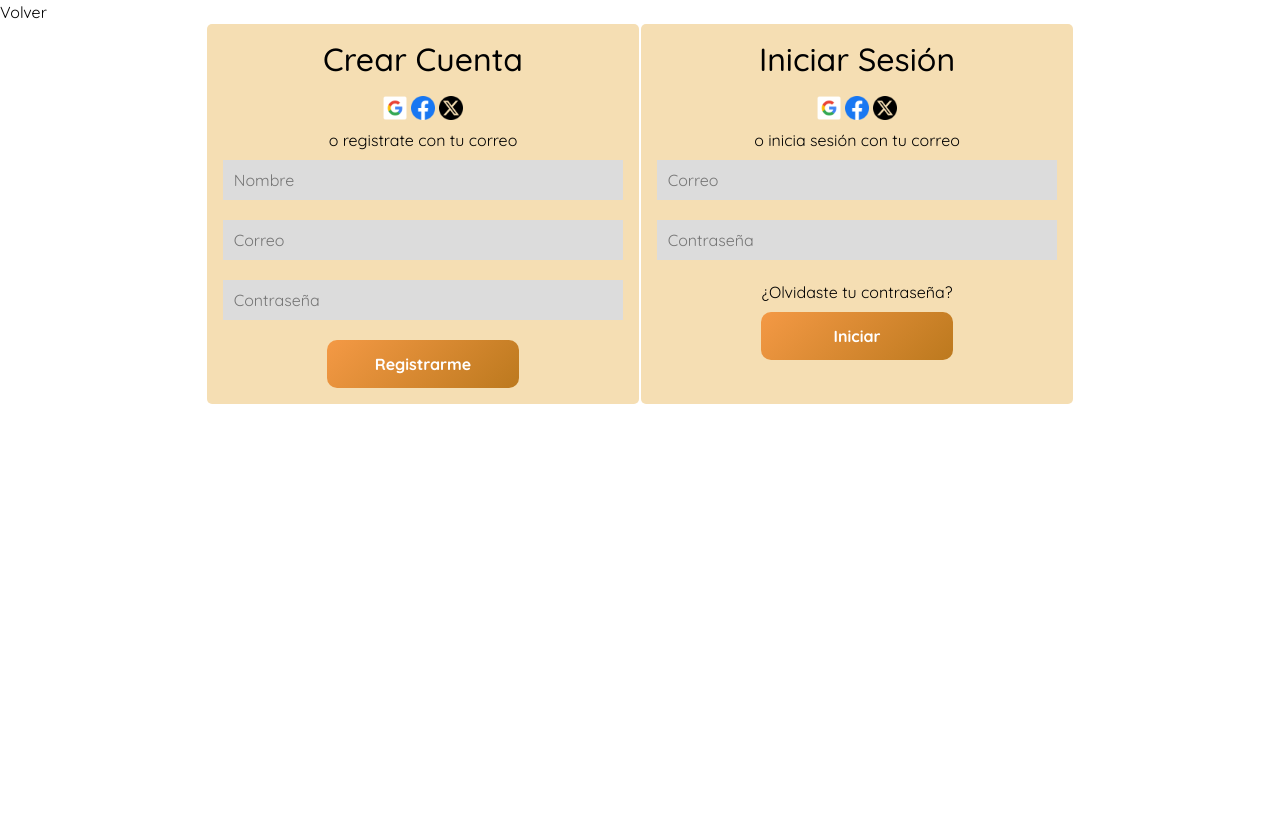
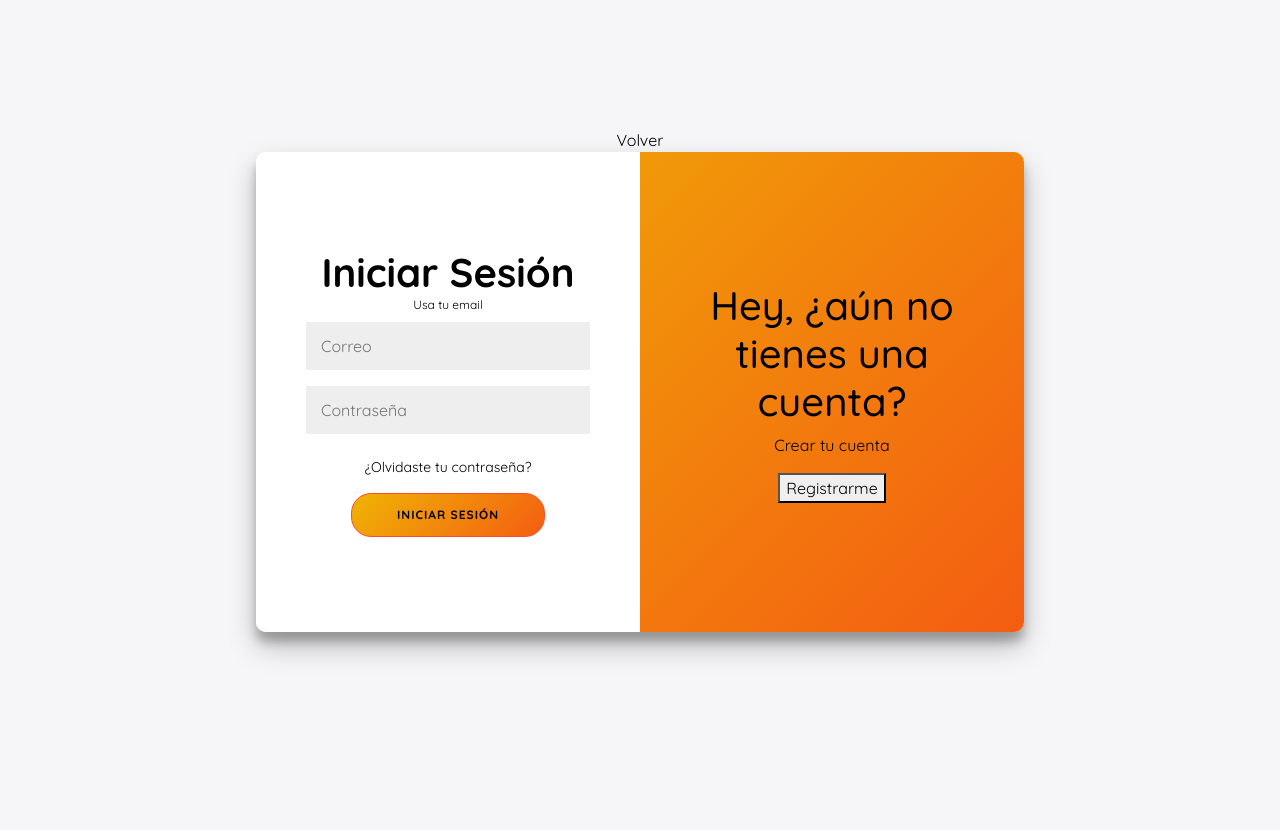
Before and after one commit to jose-advh/somos-simu, a PHP site: page /pages/acceder.html in a window 1280 px wide. Before the commit the page ends 404 px from the top, so only its background shows below. Run offline with PHP 8.4, Linux system fonts and the light colour scheme; some libraries are stand-ins or nearby versions.

Commit message:
Login y Registro añadidos

```diff
--- a/css/styles.css
+++ b/css/styles.css
@@ -157,7 +157,7 @@
   /* Contenedor de contenido que se desplaza */
   .scrolling-content {
     display: flex;
-    animation: scroll 20s linear infinite;
+    animation: scroll 30s linear infinite;
   }
 
   .asignatura {
@@ -211,61 +211,210 @@
 /* importar fuente */
 @import url("https://fonts.googleapis.com/css2?family=Poppins:ital,wght@1,300&display=swap");
 
-  .header-acceder {
+
+
+.body-acceder {
+    font-family: "Poppins", sans-serif;
+    background: #f6f5f7;
+    display: flex;
+    flex-direction: column;
+    justify-content: center;
+    align-items: center;
+    height: 100vh;
+    margin: -20px 0 50px;
 }
 
-  .main-acceder {
-
+.formulario__titulo {
+  font-weight: bold;
+  margin: 0;
 }
 
-  .contenedor-acceder {
-    justify-content: center;
-    gap: 2px;
+.formulario__subtitulo {
+  font-size: 12px;
 }
 
-  .contenedor-formulario-acceder {
-    background-color: wheat;
-    padding: 1rem;
-    border-radius: 5px;
+.formulario__enlace {
+  color: #228be6;
+  font-size: 14px;
+  text-decoration: none;
+  margin: 15px 0;
 }
 
-  .formulario-acceder {
-    align-items: center;
+.formulario__red-social--rojo {
+  color: red;
 }
 
-  .redes_sociales-acceder {
+.contenedor {
+  background: #fff;
+  border-radius: 10px;
+  box-shadow: 0 14px 28px rgba(0, 0, 0, 0.25), 0 10px 10px rgba(0, 0, 0, 0.22);
+  position: relative;
+  overflow: hidden;
+  width: 768px;
+  max-width: 100%;
+  min-height: 480px;
 }
 
-  .red_sociales_logos-acceder {
-    width: 1.5rem;
-
+.formulario {
+  background: #fff;
+  display: flex;
+  flex-direction: column;
+  padding: 0 50px;
+  height: 100%;
+  justify-content: center;
+  align-items: center;
+  text-align: center;
 }
 
-  .contenedor-formulario-acceder input {
-    margin-bottom: 12px;
-    background-color: gainsboro;
-    border: none;
-    height: 2.5rem;
-    width: 25rem;
+.formulario__redes-sociales {
+  margin: 20px 0;
 }
 
-  .button_submit-acceder {
-    width: 12rem;
-    background: #F49945;
-    color: white !important;
-    font-weight: 900 !important;
-    background: linear-gradient(135deg, #F49945, #BC791E);
-    height: 3rem;
-    border-radius: 10px;
+.formulario__red-social {
+  border: 1px solid #ddd;
+  border-radius: 50%;
+  display: inline-flex;
+  justify-content: center;
   align-items: center;
-    border: none;
-    cursor: pointer;
+  margin: 0 5px;
+  height: 40px;
+  width: 40px;
 }
 
-  .button_submit-acceder:hover {
-    transition: .2s ease;
-    border-radius: 10px 15px;
+.formulario__entrada {
+  background: #eee;
+  border: none;
+  padding: 12px 15px;
+  margin: 8px 0;
+  width: 100%;
 }
+
+.formulario__boton {
+  border-radius: 20px;
+  border: 1px solid #ff4b2b;
+  background: linear-gradient(135deg, #EFB404, #F45D12);
+  color: #fff;
+  font-size: 12px;
+  font-weight: bold;
+  padding: 12px 45px;
+  letter-spacing: 1px;
+  text-transform: uppercase;
+  transition: transform 80ms ease-in;
+}
+
+.formulario__boton--lila {
+  background: #7b93ff;
+  border: 1px solid #339cff;
+}
+
+.formulario__boton:active {
+  transform: scale(0.95);
+}
+
+.formulario__boton:focus {
+  outline: none;
+}
+
+.formulario__contenedor {
+  position: absolute;
+  top: 0;
+  height: 100%;
+  transition: all 0.6s ease-in-out;
+}
+
+.formulario__contenedor--inicio-sesion {
+  left: 0;
+  width: 50%;
+  z-index: 2;
+}
+
+.formulario__contenedor--registro {
+  left: 0;
+  width: 50%;
+  opacity: 0;
+  z-index: 1;
+}
+
+.superposicion__contenedor {
+  position: absolute;
+  top: 0;
+  left: 50%;
+  width: 50%;
+  height: 100%;
+  overflow: hidden;
+  transition: transform 0.6s ease-in-out;
+  z-index: 100;
+}
+
+.superposicion {
+  background: #ff416c;
+  background: linear-gradient(135deg, #EFB404, #F45D12) no-repeat 0 0 / cover;
+  color: #fff;
+  position: relative;
+  left: -100%;
+  height: 100%;
+  width: 200%;
+  transform: translateX(0);
+  transition: transform 0.6s ease-in-out;
+}
+
+.superposicion__panel {
+  position: absolute;
+  top: 0;
+  display: flex;
+  flex-direction: column;
+  justify-content: center;
+  align-items: center;
+  padding: 0 40px;
+  height: 100%;
+  width: 50%;
+  text-align: center;
+  transform: translateX(0);
+  transition: transform 0.6s ease-in-out;
+}
+
+.superposicion__panel--derecho {
+  right: 0;
+  transform: translateX(0);
+}
+
+.superposicion__panel--izquierdo {
+  background: #be4bdb;
+  transform: translateX(-20%);
+}
+
+/* Animation */
+/* Move signin to the right */
+.contenedor--panel-derecho-activo .formulario__contenedor--inicio-sesion {
+  transform: translateX(100%);
+}
+
+/* Move overlay to left */
+.contenedor--panel-derecho-activo .superposicion__contenedor {
+  transform: translateX(-100%);
+}
+
+/* Bring sign up over sign in */
+.contenedor--panel-derecho-activo .formulario__contenedor--registro {
+  transform: translateX(100%);
+  opacity: 1;
+  z-index: 5;
+}
+
+/* Move overlay back to right */
+.contenedor--panel-derecho-activo .superposicion {
+  transform: translateX(50%);
+}
+
+.contenedor--panel-derecho-activo .superposicion__panel--izquierdo {
+  transform: translateX(0);
+}
+
+.contenedor--panel-derecho-activo .superposicion__panel--derecho {
+  transform: translateX(20%);
+}
+
+
   /* Comienza página de contenido */
 
   .header-contenido{
--- a/js/scripts.js
+++ b/js/scripts.js
@@ -1,6 +1,6 @@
-const signUpButton = document.getElementById('signUp');
-const signInButton = document.getElementById('signIn');
-const container = document.getElementById('container');
+const botonRegistrar = document.getElementById('registrar');
+const botonIniciarSesion = document.getElementById('iniciarSesion');
+const contenedor = document.getElementById('contenedor');
 
 window.addEventListener('scroll', function() {
     let header = document.querySelector('header');
@@ -11,14 +11,12 @@ window.addEventListener('scroll', function() {
     }
 })
 
-//
-
-// Evento para abrir form de registro
-signUpButton.addEventListener('click', () =>
-  container.classList.add('right-panel-active')
+// Evento para abrir formulario de registro
+botonRegistrar.addEventListener('click', () =>
+  contenedor.classList.add('contenedor--panel-derecho-activo')
 );
 
-// Evento para regresar al form de iniciar sesión
-signInButton.addEventListener('click', () =>
-  container.classList.remove('right-panel-active')
+// Evento para regresar al formulario de iniciar sesión
+botonIniciarSesion.addEventListener('click', () =>
+  contenedor.classList.remove('contenedor--panel-derecho-activo')
 );
--- a/pages/acceder.html
+++ b/pages/acceder.html
@@ -1,63 +1,78 @@
 <!DOCTYPE html>
-<html lang="en">
-<head>
-  <meta charset="UTF-8">
-  <meta name="viewport" content="width=device-width, initial-scale=1.0">
-  <title>Acceder</title>
-  <link rel="stylesheet" href="/css/styles.css">
-  <link rel="stylesheet" href="/css/bootsrap.css">
-</head>
-<body>
-  <header class="header-acceder">
-    <a href="#">Volver</a>
-  </header>
-  <main class="main-acceder">
-    <section class="contenedor-acceder d-flex">
-      <div class="contenedor-formulario-acceder">
-        <form action="#" class="formulario-acceder d-flex flex-column m-auto w-75 gap-2">
-          <h2>Crear Cuenta</h2>
-          <div class="redes_sociales-acceder">
-              <a href="#">
-                <img src="/img/iconos/google_13170545.png" alt="Logo red social google" class="red_sociales_logos-acceder">
-              </a>
-              <a href="#">
-                <img src="/img/iconos/facebook_5968764.png" alt="Logo red social faceboock" class="red_sociales_logos-acceder">
-              </a>
-              <a href="#">
-                <img src="/img/iconos/twitter-alt-circle_12107562.png" alt="Logo red social twitter" class="red_sociales_logos-acceder">
-              </a>
-          </div>
-              <span>o registrate con tu correo</span>
-              <input type="text" placeholder="  Nombre" required>
-              <input type="email" placeholder="  Correo" required>
-              <input type="password" placeholder="  Contraseña" required>
-              <button type="submit" class="button_submit-acceder">Registrarme</button>
+<html lang="es">
+  <head>
+    <meta charset="UTF-8" />
+    <meta name="viewport" content="width=device-width, initial-scale=1.0" />
+    <script
+      src="https://kit.fontawesome.com/869dc8f5ef.js"
+      crossorigin="anonymous"
+    ></script>
+    <link rel="stylesheet" href="/css/styles.css" />
+    <link rel="stylesheet" href="/css/bootsrap.css">
+    <title>Simu - Acceder</title>
+  </head>
+  <body class="body-acceder">
+    <header>
+      <a href="/index.html" class="header__volver">Volver</a>
+    </header>
+    <div class="contenedor" id="contenedor">
+
+      <!--
+        Formulario de Registro
+      - Campos requeridos: Nombre, Email, Contraseña
+      - Validación: Implementar validación del lado del servidor para todos los campos
+      -->
+      <div class="formulario__contenedor formulario__contenedor--registro">
+        <form action="#" class="formulario">
+          <h1 class="formulario__titulo">Crea tu Cuenta</h1>
+          <span class="formulario__subtitulo">Usa tu email como registro</span>
+          <input type="text" placeholder="Nombre" class="formulario__entrada" required>
+          <input type="email" placeholder="Correo" class="formulario__entrada" required>
+          <input type="password" placeholder="Contraseña" class="formulario__entrada" required>
+          <button class="formulario__boton formulario__boton--lila">Registrar</button>
         </form>
       </div>
 
-      <div class="contenedor-formulario-acceder">
-        <form action="#" class="formulario-acceder d-flex flex-column m-auto w-75 gap-2">
-          <h2>Iniciar Sesión</h2>
-          <div class="redes_sociales-acceder">
-              <a href="#">
-                <img src="/img/iconos/google_13170545.png" alt="Logo red social google" class="red_sociales_logos-acceder">
-              </a>
-              <a href="#">
-                <img src="/img/iconos/facebook_5968764.png" alt="Logo red social faceboock" class="red_sociales_logos-acceder">
-              </a>
-              <a href="#">
-                <img src="/img/iconos/twitter-alt-circle_12107562.png" alt="Logo red social twitter" class="red_sociales_logos-acceder">
-              </a>
-          </div>
-              <span>o inicia sesión con tu correo</span>
-              <input type="email" placeholder="  Correo" required>
-              <input type="password" placeholder="  Contraseña" required>
-              <a href="#">¿Olvidaste tu contraseña?</a>
-              <button type="submit" class="button_submit-acceder">Iniciar</button>
+      <!--
+        Formulario de Inicio de Sesión
+      - Campos requeridos: Correo, Contraseña (ambos marcados como required)
+      - Validación: Verificar credenciales contra la base de datos
+      -->
+      <div class="formulario__contenedor formulario__contenedor--inicio-sesion">
+        <form action="#" class="formulario">
+          <h1 class="formulario__titulo">Iniciar Sesión</h1>
+          <span class="formulario__subtitulo">Usa tu email</span>
+          <input type="email" placeholder="Correo" class="formulario__entrada" required>
+          <input type="password" placeholder="Contraseña" class="formulario__entrada" required>
+
+          <!--
+            Ustedes verán si le dan funcionamiento a esto. (Olvidaste contraseña)
+          -->
+          <a href="#" class="formulario__enlace">¿Olvidaste tu contraseña?</a>
+          <button class="formulario__boton">Iniciar sesión</button>
         </form>
       </div>
-    </section>
-  </main>
-  <footer></footer>
-</body>
+
+      <!--
+      Esta sección es manejada principalmente por el frontend, no se requiere backend.
+      -->
+      <div class="superposicion__contenedor">
+        <div class="superposicion">
+          <div class="superposicion__panel superposicion__panel--izquierdo align-items-center">
+            <h1 class="superposicion__titulo">¿Ya tienes una cuenta en Simu?</h1>
+            <p class="superposicion__descripcion">
+              Inicia sesión con tu cuenta
+            </p>
+            <button class="superposicion__boton superposicion__boton--fantasma" id="iniciarSesion">Inicia sesión</button>
+          </div>
+          <div class="superposicion__panel superposicion__panel--derecho align-items-center">
+            <h1 class="superposicion__titulo">Hey, ¿aún no tienes una cuenta?</h1>
+            <p class="superposicion__descripcion">Crear tu cuenta</p>
+            <button class="superposicion__boton superposicion__boton--fantasma" id="registrar">Registrarme</button>
+          </div>
+        </div>
+      </div>
+    </div>
+    <script src="/js/scripts.js"></script>
+  </body>
 </html>
```
Lines whose indentation alone changed are shown as unchanged.
